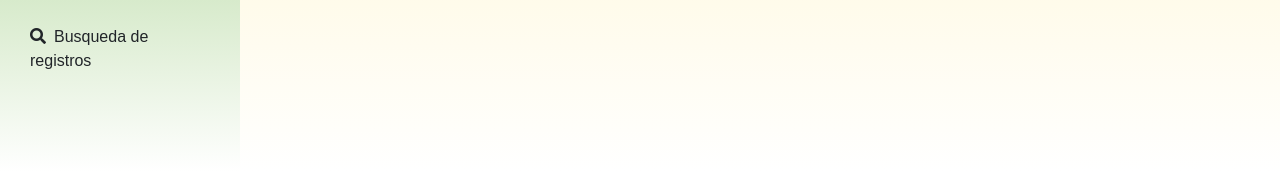
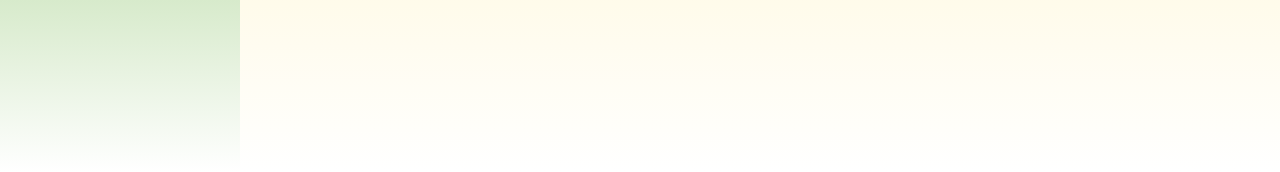
Before and after one commit to MiguelZelaya5/AppCySTorogoz, a Django app: page /tHistorial/ in a window 1280 px wide. Shown: the part 628-800 px from the top of the page. Run offline with Django 5.2, Linux system fonts and the light colour scheme; the visitor is signed in with stand-in values (Sample User, id 1); some libraries are stand-ins or nearby versions.

Commit message:
Menu finalizado

```diff
--- a/TorogozApp/templates/base.html
+++ b/TorogozApp/templates/base.html
@@ -95,13 +95,6 @@
 
                         <button class="btn btn-secondary  list-group-item list-group-item-action bg-transparent" type="button"  aria-expanded="false">
                             <i class="fas fa-chart-line me-2"></i>Historial
-                        </button>
-                    </a>
-                </div>
-                <div class="">
-                    <a style="text-decoration: none">
-                        <button class="btn btn-secondary  list-group-item list-group-item-action bg-transparent" type="button"  aria-expanded="false">
-                            <i class="fas fa-search me-2"></i>Busqueda de registros
                         </button>
                     </a>
                 </div>
```
